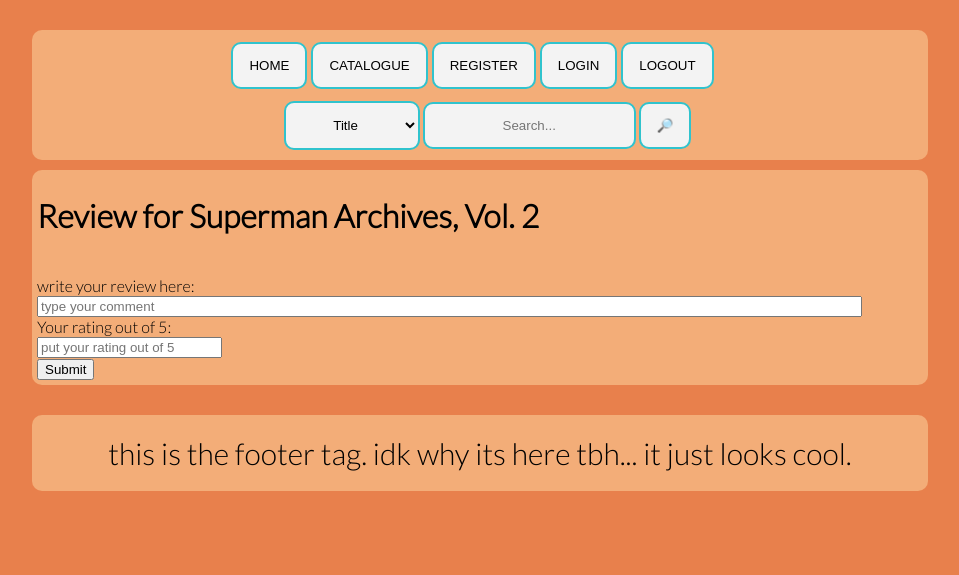
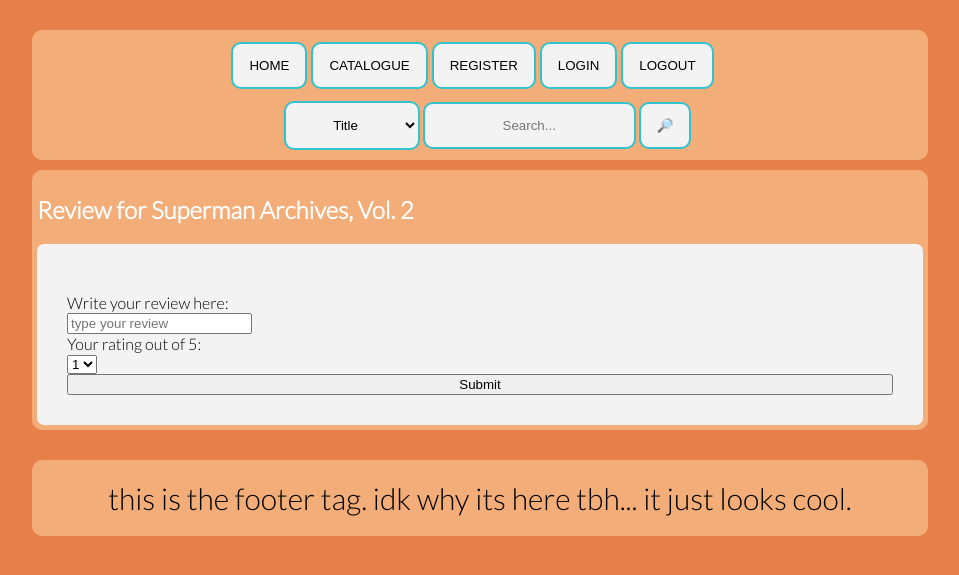
Before and after one commit to BenjaminWong67/CS235AssignmentBookShopWeb, a Flask app: page /catalogue/review?id=707611 in a window 1280 px wide. Shown: the part 110-685 px from the top of the page, without its empty margins (160-1119 px from the left). Run offline with Flask 2, Linux system fonts and the light colour scheme; the visitor is signed in with stand-in values (Sample User, id 1).

Commit message:
started review page styling.. changed rating to select field and fixed integer/string bug within blueprint

```diff
--- a/library/books/books.py
+++ b/library/books/books.py
@@ -1,6 +1,6 @@
 from flask import Blueprint, render_template, redirect, url_for, session, request
 from flask_wtf import FlaskForm
-from wtforms import RadioField, TextField, SubmitField, IntegerField, HiddenField
+from wtforms import SelectField, RadioField, TextField, SubmitField, IntegerField, HiddenField
 from wtforms.validators import DataRequired
 
 import library.adapters.repository as repo
@@ -66,7 +66,7 @@ def book_review():
 
     if form_review.validate_on_submit():
         book_id = int(form_review.book_id.data)
-        services.add_review(book_id, form_review.review.data, form_review.rating.data, repo.repo_instance, user_name)
+        services.add_review(book_id, form_review.review.data, int(form_review.rating.data), repo.repo_instance, user_name)
         return redirect(url_for('books_bp.books_view', id=book_id))
 
     if request.method == "GET":
@@ -152,7 +152,14 @@ def books_search():
 
 
 class ReviewForm(FlaskForm):
-    review = TextField('write your review here:', [DataRequired()])
-    rating = IntegerField('Your rating out of 5:', [DataRequired()])
+    review = TextField('Write your review here:', [DataRequired()])
+    rating = SelectField('Your rating out of 5:',
+                        [DataRequired()],
+                        choices=[('1','1'),
+                                ('2','2'),
+                                ('3','3'),
+                                ('4','4'),
+                                ('5','5')]
+                        )
     book_id = HiddenField('Book id')
     submit = SubmitField("Submit")
--- a/library/static/css/main.css
+++ b/library/static/css/main.css
@@ -177,6 +177,18 @@ div#authentication input[type=submit] {
 }
 
 
+/*review page styles*/
+#review-form {
+    background-color: #F3F3F3;
+    border-radius: 7px;
+}
+#review-form form {
+    display:flex;
+    flex-direction: column;
+    padding:30px;
+}
+
+
 button {
     border:2px solid #F3AD78;
     border-radius: 10px;
--- a/library/templates/books/book_review.html
+++ b/library/templates/books/book_review.html
@@ -2,24 +2,26 @@
 
 {% block content %}
 
-    <header>
-        <h1>Review for {{book.title}}</h1>
-    </header>
+    <div id='review-title'>
+        <h2>Review for {{book.title}}</h2>
+    </div>
 
-    <div class="form-wrapper">
+    <div id='review-form'>
         <form action="{{url_for('books_bp.book_review',book_id=book.id)}}" method="POST">
-
             {{ form_review.book_id }}
             {{ form_review.csrf_token }} <br>
-            <div class="form-field">
-                {{form_review.review.label}} </br>
-                {{form_review.review(size = 100, placeholder="type your comment", class="textarea", cols="50", rows="6", wrap="hard")}}
+            <div id='input'>
+                <div>
+                    {{form_review.review.label}} </br>
+                    {{form_review.review(placeholder="type your review")}}
+                </div>
+
+                <div>
+                    {{form_review.rating.label}} </br>
+                    {{form_review.rating}}
+                </div>
             </div>
 
-            <div class="form-field">
-                {{form_review.rating.label}} </br>
-                {{form_review.rating(size = 100, placeholder="put your rating out of 5", class="textarea", cols="50", rows="6", wrap="hard")}}
-            </div>
             {{ form_review.submit }}
         </form>
     </div>
```
